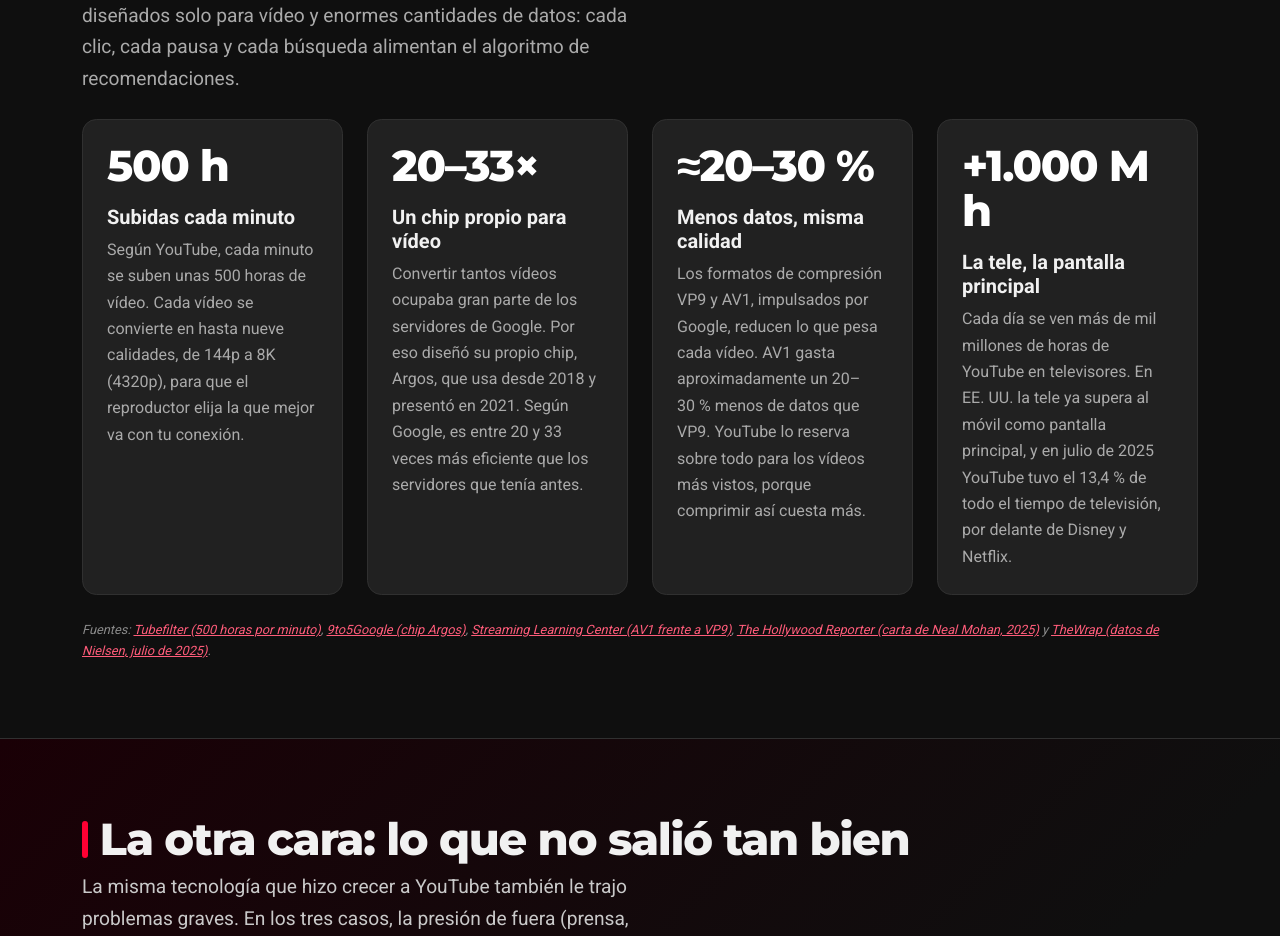
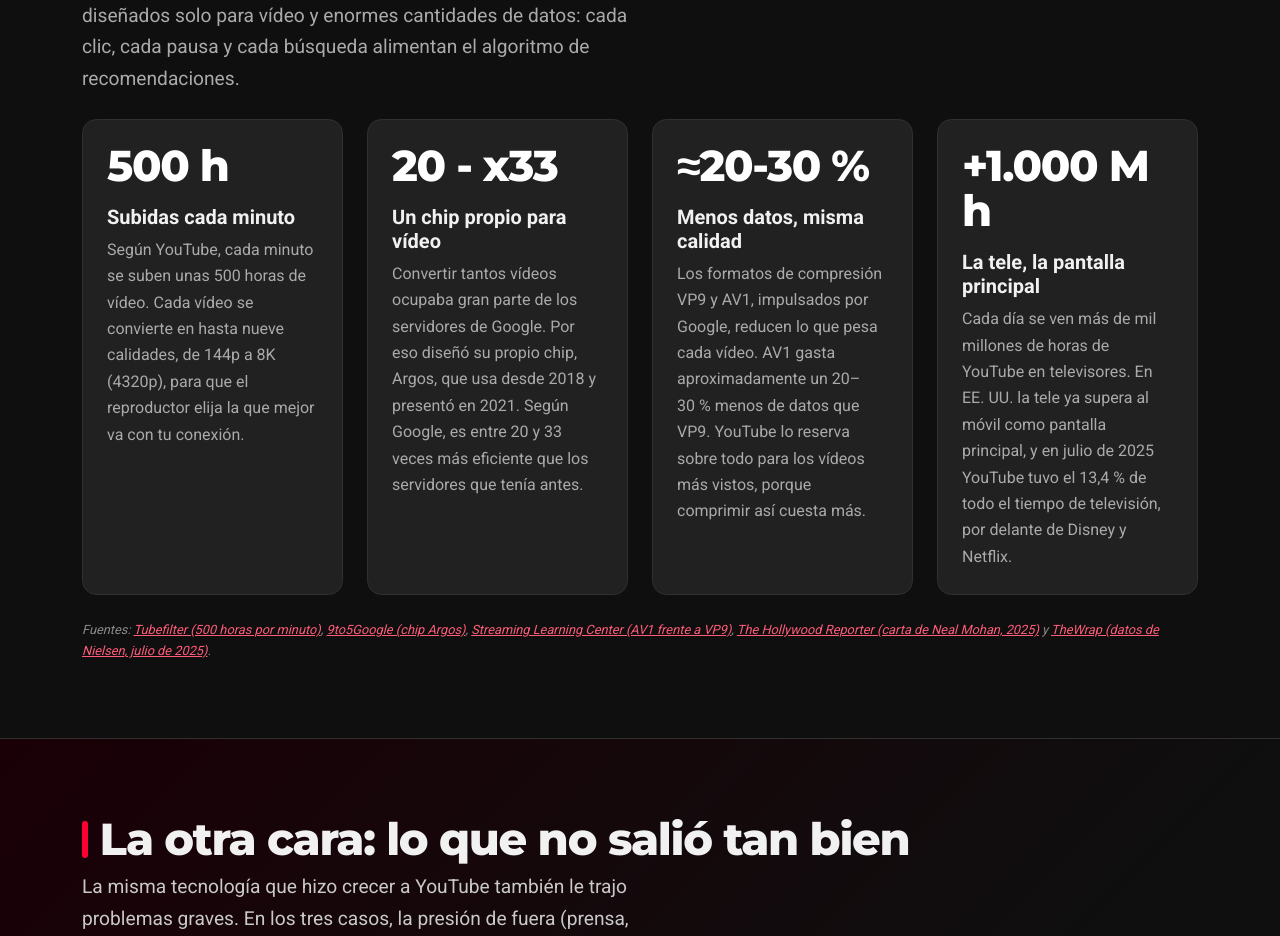
Before and after one commit to raduuu2/demo-digitalizaci-n, a plain HTML site: page evolucion.html in a window 1280 px wide. Shown: the part 3620-4556 px from the top of the page. Drawn offline with nearby package versions, Linux system fonts and the light colour scheme.

Commit message:
ultima actualizacion

```diff
--- a/evolucion.html
+++ b/evolucion.html
@@ -261,7 +261,7 @@
           <div class="col">
             <article class="card tarjeta h-100">
               <div class="card-body p-4">
-                <span class="dato-numero">20–33×</span>
+                <span class="dato-numero">20 - x33</span>
                 <h3 class="h5 fw-bold mt-3">Un chip propio para vídeo</h3>
                 <p class="mb-0">Convertir tantos vídeos ocupaba gran parte de los servidores de Google. Por eso diseñó su propio chip, Argos, que usa desde 2018 y presentó en 2021. Según Google, es entre 20 y 33 veces más eficiente que los servidores que tenía antes.</p>
               </div>
@@ -270,7 +270,7 @@
           <div class="col">
             <article class="card tarjeta h-100">
               <div class="card-body p-4">
-                <span class="dato-numero">≈20–30&nbsp;%</span>
+                <span class="dato-numero">≈20-30&nbsp;%</span>
                 <h3 class="h5 fw-bold mt-3">Menos datos, misma calidad</h3>
                 <p class="mb-0">Los formatos de compresión VP9 y AV1, impulsados por Google, reducen lo que pesa cada vídeo. AV1 gasta aproximadamente un 20–30&nbsp;% menos de datos que VP9. YouTube lo reserva sobre todo para los vídeos más vistos, porque comprimir así cuesta más.</p>
               </div>
```
